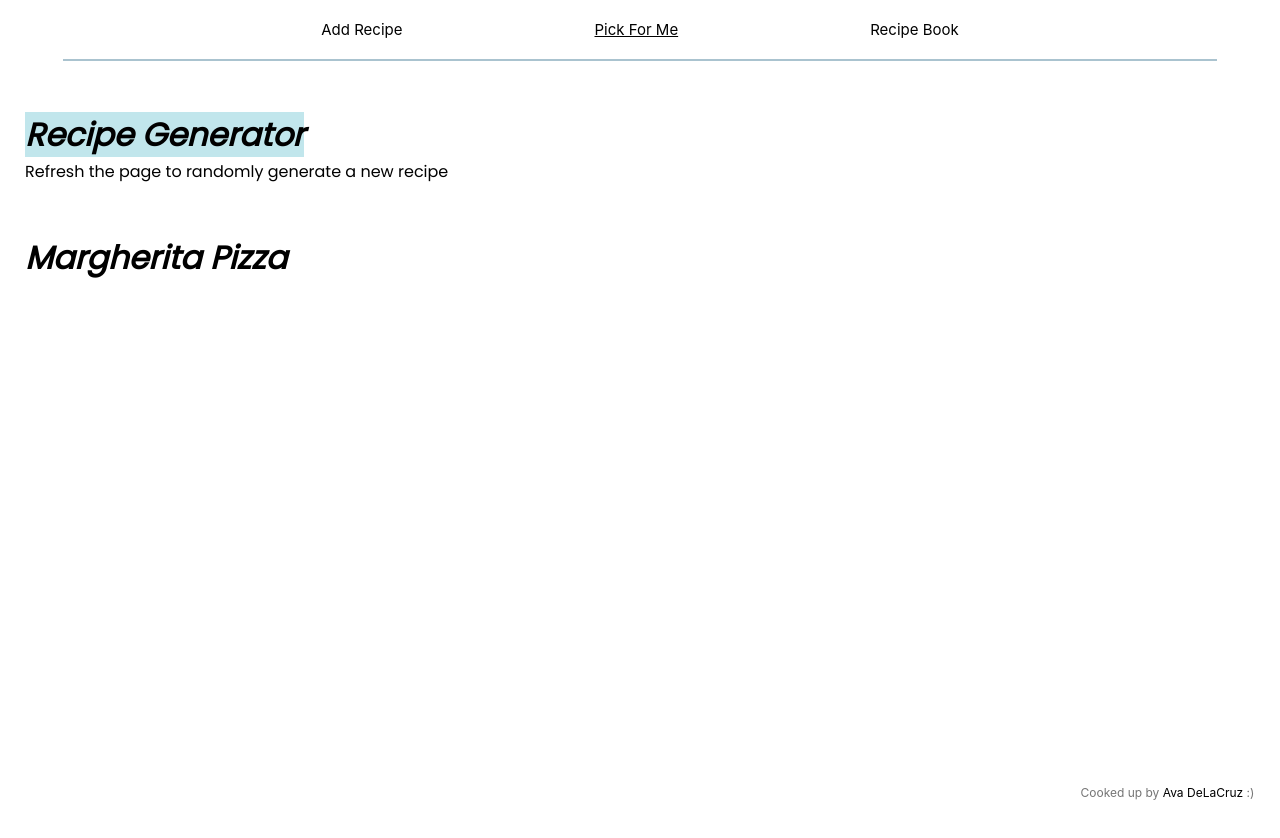
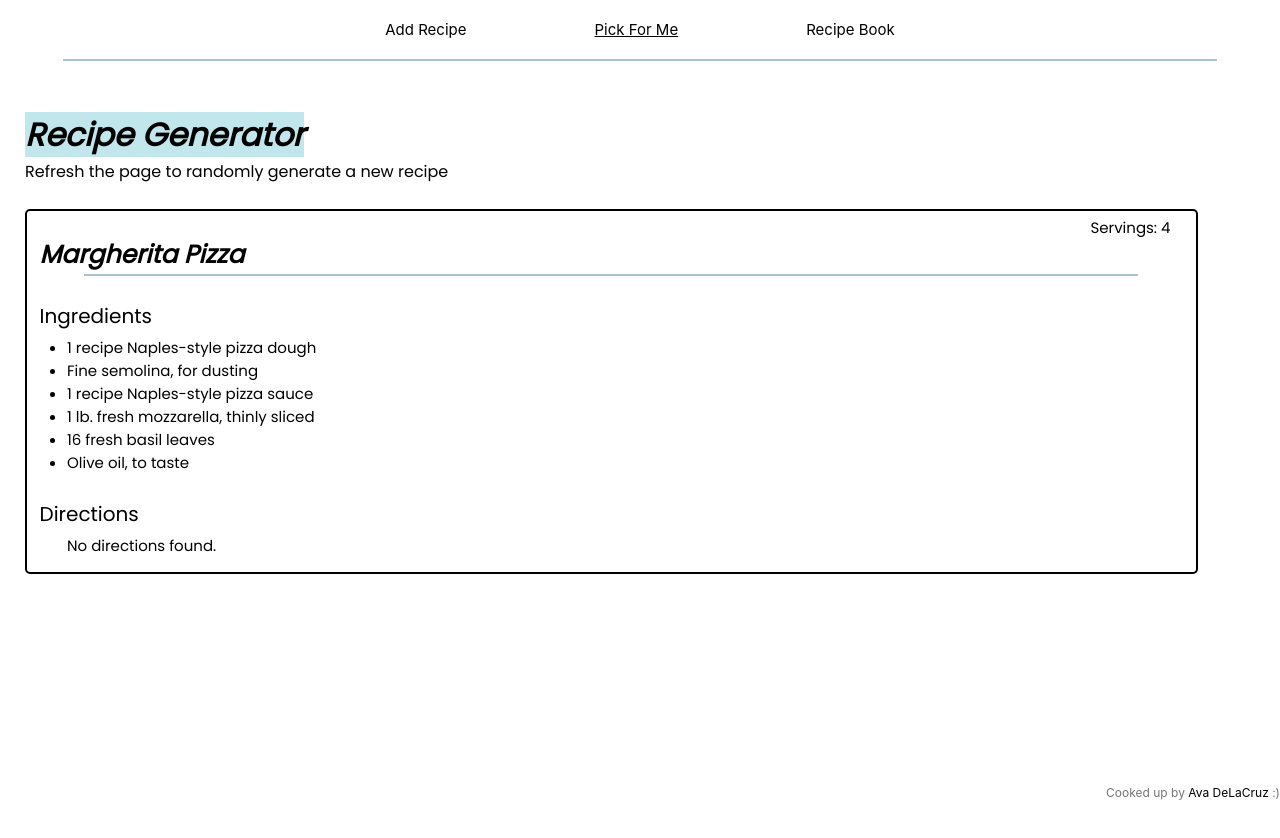
Before and after one commit to AvaDeLaCruz/select-for-me, a React (Create React App) app: page /pick in a window 1280 px wide. Shown: the top 838 px of the page. Built offline with nearby package versions, Linux system fonts and the light colour scheme.

Commit message:
add no results found message and begin creating recipe generator page

```diff
--- a/src/components/AddPage.js
+++ b/src/components/AddPage.js
@@ -9,7 +9,8 @@ export default class AddPage extends React.Component {
     super(props);
     this.state = {
       results: [],
-      loading: false
+      loading: false,
+      userHasSearched: false
     };
   }
 
@@ -24,7 +25,7 @@ export default class AddPage extends React.Component {
     let json = await response.json();
     let results = json.hits;
     console.log(results);
-    this.setState({ results, loading: false });
+    this.setState({ results, loading: false, userHasSearched: true });
   };
 
   render() {
@@ -53,11 +54,18 @@ export default class AddPage extends React.Component {
           <Loading />
         ) : (
           <div className="searchResults">
-            {this.state.results.map(result => {
-              return (
-                <SearchResult key={result.key} name={result.recipe.label} />
-              );
-            })}
+            {this.state.results.length === 0 && this.state.userHasSearched ? (
+              <p>No results found.</p>
+            ) : (
+              this.state.results.map(result => {
+                return (
+                  <SearchResult
+                    key={result.recipe.uri}
+                    name={result.recipe.label}
+                  />
+                );
+              })
+            )}
           </div>
         )}
       </div>
--- a/src/components/Loading.js
+++ b/src/components/Loading.js
@@ -3,7 +3,7 @@ import "../styles/Loading.css";
 
 export default function Loading() {
   return (
-    <div class="lds-ellipsis">
+    <div className="lds-ellipsis">
       <div></div>
       <div></div>
       <div></div>
--- a/src/components/RecipeDetails.js
+++ b/src/components/RecipeDetails.js
@@ -1,10 +1,24 @@
 import React from "react";
+import "../styles/RecipeDetails.css";
 
 export default function RecipeDetails(props) {
   return (
-    <div>
+    <div className="recipeDetails">
       <h1>{props.title}</h1>
-      <h2></h2>
+      <span className="servings">Servings: 4</span>
+      <hr></hr>
+      <h2>Ingredients</h2>
+      <ul className="ingredientsList">
+        <li>1 recipe Naples-style pizza dough</li>
+        <li>Fine semolina, for dusting</li>
+        <li>1 recipe Naples-style pizza sauce</li>
+        <li>1 lb. fresh mozzarella, thinly sliced</li>
+        <li>16 fresh basil leaves</li>
+        <li>Olive oil, to taste</li>
+      </ul>
+      <h2>Directions</h2>
+      <p className="noDirections">No directions found.</p>
+      <ol className="directions"></ol>
     </div>
   );
 }
--- a/src/styles/App.css
+++ b/src/styles/App.css
@@ -9,16 +9,16 @@ body {
   height: 100%;
 }
 
-ul {
+.navbar {
   list-style-type: none;
   padding: 2.5vh 0;
   margin: 0 auto;
   text-align: center;
 }
 
-li {
+.navbar li {
   display: inline;
-  padding: 0 7.5%;
+  padding: 0 5%;
   font-weight: 400;
 }
 
@@ -50,9 +50,10 @@ hr {
 
 footer {
   color: #757575;
-  position: absolute;
+  position: fixed;
   bottom: 0;
-  width: 98%;
+  right: 0;
   text-align: right;
   font-size: 12px;
+  background-color: white;
 }
--- /dev/null
+++ b/src/styles/RecipeDetails.css
@@ -0,0 +1,38 @@
+.recipeDetails {
+  margin-top: 25px;
+  border: 1px solid black;
+  border-width: 5px;
+  width: 95%;
+  min-width: 200px;
+}
+
+.recipeDetails h1 {
+  margin-top: 25px;
+  margin-left: 12.5px;
+  font-size: 25px;
+  display: inline-block;
+}
+
+.recipeDetails h2 {
+  margin-top: 25px;
+  margin-left: 12.5px;
+  margin-bottom: 5px;
+  font-weight: 400;
+  font-size: 20px;
+}
+
+.recipeDetails .servings {
+  float: right;
+  margin-right: 25px;
+  margin-top: 5px;
+}
+
+.recipeDetails .ingredientsList {
+  margin-top: 5px;
+}
+
+.recipeDetails .directions,
+.recipeDetails .noDirections {
+  margin-top: 5px;
+  margin-left: 40px;
+}
```
